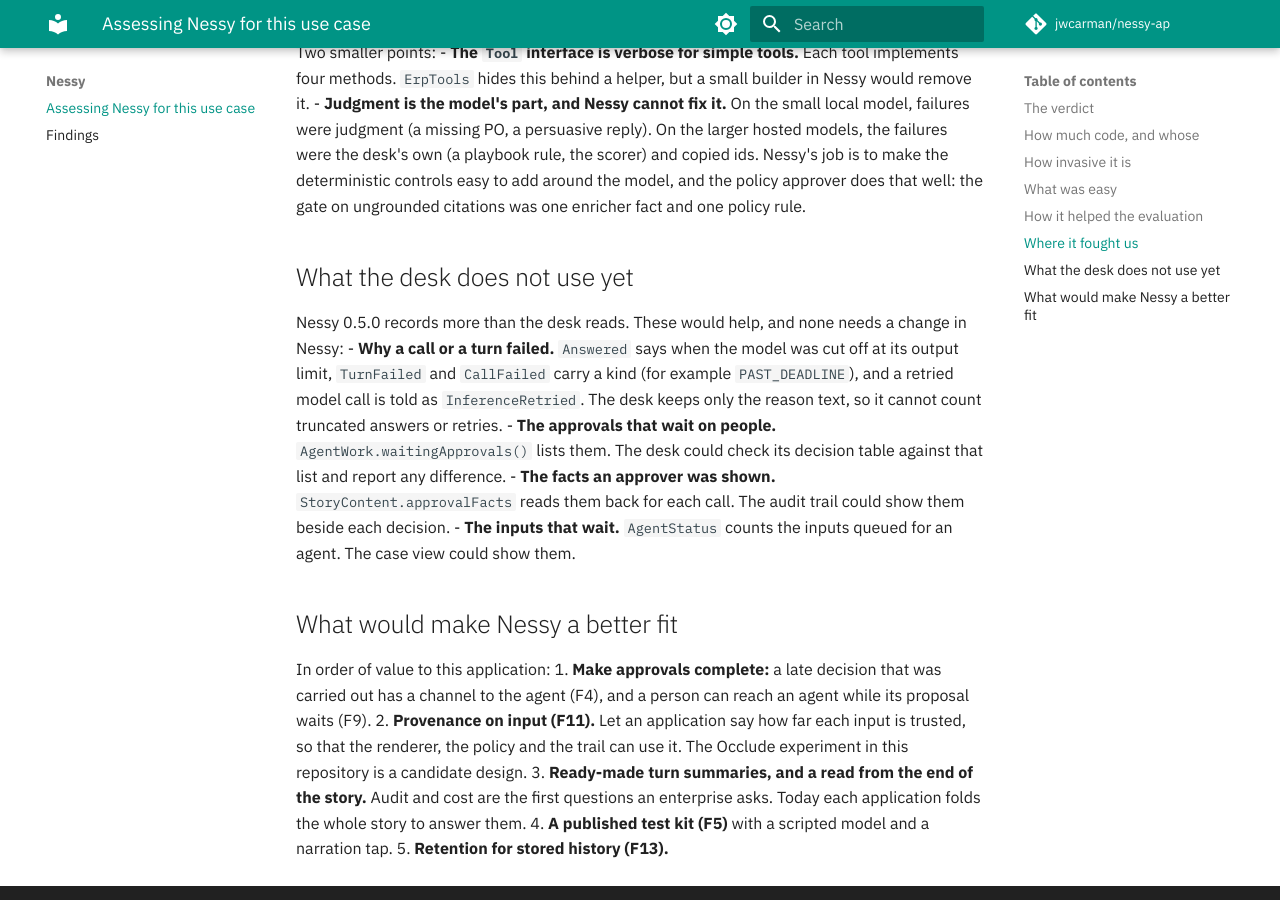
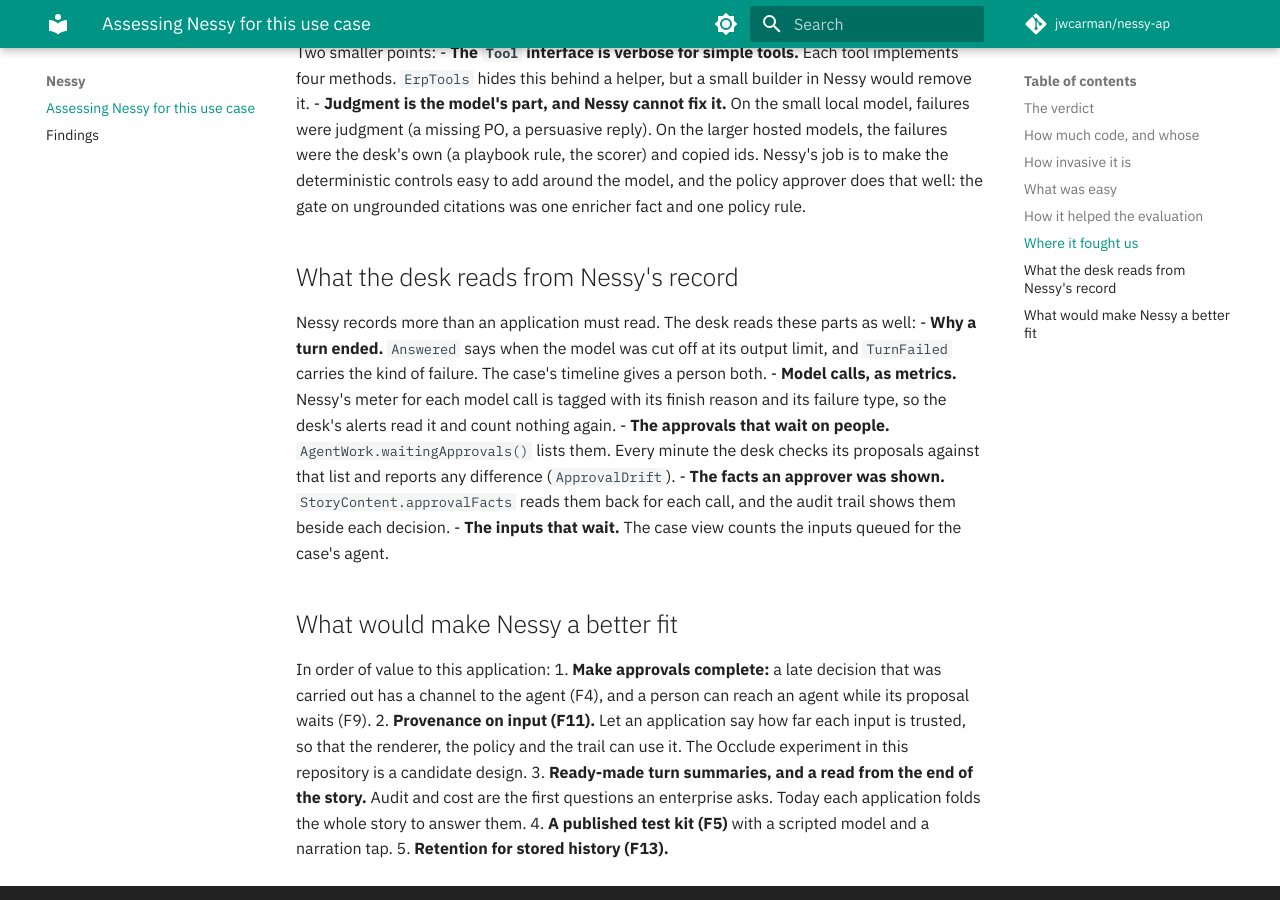
Before and after one commit to jwcarman/nessy-ap, an MkDocs documentation site: the page built from docs/nessy-assessment.md, in a window 1280 px wide and 900 px high, scrolled down 5646 px. Built offline with MkDocs 1.6.1 and Material for MkDocs 9.7.7, drawn with Linux system fonts in a browser that asks for light colours; comment, search, counter and statistics services are not loaded.

Commit message:
docs: the drift check, Nessy's model-call meter, and what the desk reads
Co-Authored-By: Claude Opus 5.5 (1M context) <noreply@anthropic.com>
Claude-Session: https://claude.ai/code/session_01AFNcEjRLnMqMPkEMiki84C

```diff
--- a/docs/nessy-assessment.md
+++ b/docs/nessy-assessment.md
@@ -169,19 +169,18 @@ Two smaller points:
   deterministic controls easy to add around the model, and the policy approver does that well:
   the gate on ungrounded citations was one enricher fact and one policy rule.
 
-## What the desk does not use yet
+## What the desk reads from Nessy's record
 
-Nessy 0.5.0 records more than the desk reads. These would help, and none needs a change in Nessy:
-- **Why a call or a turn failed.** `Answered` says when the model was cut off at its output limit,
-  `TurnFailed` and `CallFailed` carry a kind (for example `PAST_DEADLINE`), and a retried model
-  call is told as `InferenceRetried`. The desk keeps only the reason text, so it cannot count
-  truncated answers or retries.
-- **The approvals that wait on people.** `AgentWork.waitingApprovals()` lists them. The desk could
-  check its decision table against that list and report any difference.
-- **The facts an approver was shown.** `StoryContent.approvalFacts` reads them back for each call.
-  The audit trail could show them beside each decision.
-- **The inputs that wait.** `AgentStatus` counts the inputs queued for an agent. The case view
-  could show them.
+Nessy records more than an application must read. The desk reads these parts as well:
+- **Why a turn ended.** `Answered` says when the model was cut off at its output limit, and
+  `TurnFailed` carries the kind of failure. The case's timeline gives a person both.
+- **Model calls, as metrics.** Nessy's meter for each model call is tagged with its finish reason
+  and its failure type, so the desk's alerts read it and count nothing again.
+- **The approvals that wait on people.** `AgentWork.waitingApprovals()` lists them. Every minute
+  the desk checks its proposals against that list and reports any difference (`ApprovalDrift`).
+- **The facts an approver was shown.** `StoryContent.approvalFacts` reads them back for each
+  call, and the audit trail shows them beside each decision.
+- **The inputs that wait.** The case view counts the inputs queued for the case's agent.
 
 ## What would make Nessy a better fit
 
```
Also changed, not shown: docs/governance.md (+12 -0 lines).
